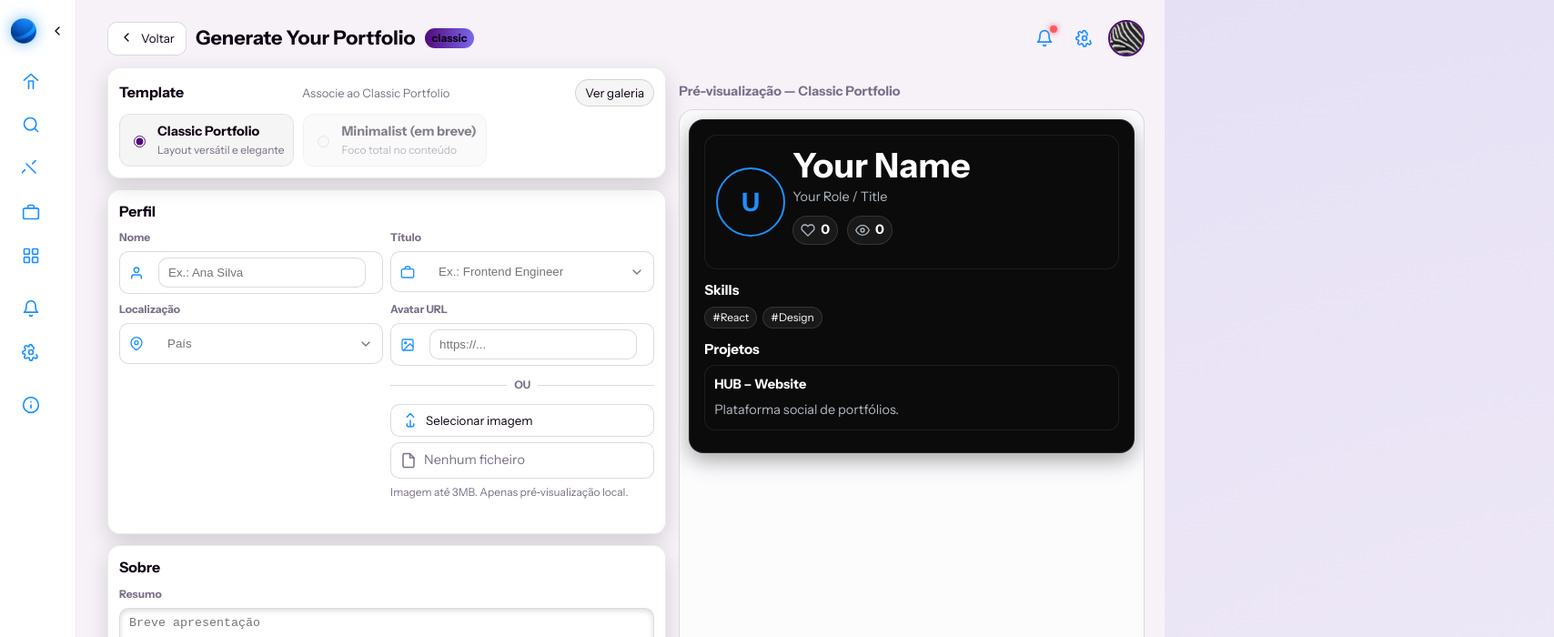
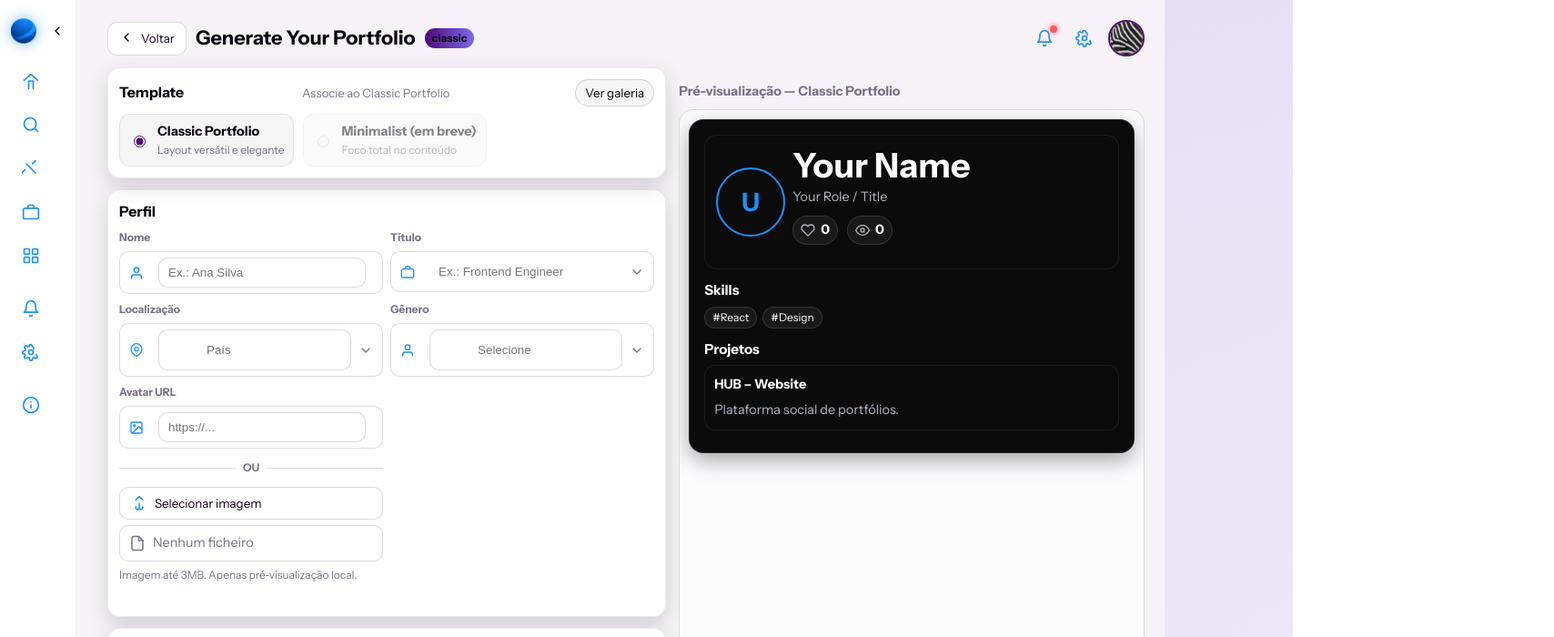
Before and after one commit to StanleyPauloIM/Hub-PortfolioSite, a React (Vite) app: page /generateurportfolio in a window 1280 px wide. Shown: the top 700 px of the page at 91% size, 1708 px wide, since content can reach past the window. Built offline with nearby package versions, Linux system fonts and the light colour scheme.

Commit message:
feat(profile): add Gender dropdown (Masculino/Feminino/Não dizer) to GenerateUrPortfolio and display on ClassicPortfolio

```diff
--- a/src/pages/GenerateUrPortfolio/GenerateUrPortfolio.jsx
+++ b/src/pages/GenerateUrPortfolio/GenerateUrPortfolio.jsx
@@ -110,6 +110,7 @@ const defaultData = {
     name: '',
     title: '',
     location: '',
+    gender: '',
     avatarUrl: '',
   },
   stats: { likes: 0, views: 0 },
@@ -198,6 +199,8 @@ export default function GenerateUrPortfolio() {
     { label: 'GenerateUrPortfolio', path: '/generateurportfolio' },
     { label: 'ThePortfolio', path: '/theportfolio' },
   ];
+
+  const GENDER_OPTIONS = ['Masculino', 'Feminino', 'Não dizer'];
 
   // Helpers to update nested fields
   const setField = (path, value) => {
@@ -458,8 +461,8 @@ renderLeadingIcon={() => null}
                     />
                   </Field>
                 </div>
-<div className={styles.field}><label>Localização</label>
-                  <Field icon={<Icon.mapPin className={styles.inputIcon} />} dropdown noInnerFrame>
+                <div className={styles.field}><label>Localização</label>
+                  <Field icon={<Icon.mapPin className={styles.inputIcon} />} dropdown noInnerField>
                     <AutocompleteSelect
                     value={data.profile.location}
                     onChange={(val)=>setField(['profile','location'], val)}
@@ -467,7 +470,20 @@ renderLeadingIcon={() => null}
                     placeholder="País"
                     allowCustom={true}
                     maxVisible={7}
-renderLeadingIcon={() => null}
+                    renderLeadingIcon={() => null}
+                    />
+                  </Field>
+                </div>
+                <div className={styles.field}><label>Gênero</label>
+                  <Field icon={<Icon.user className={styles.inputIcon} />} dropdown noInnerField>
+                    <AutocompleteSelect
+                      value={data.profile.gender||''}
+                      onChange={(val)=>setField(['profile','gender'], val)}
+                      options={GENDER_OPTIONS}
+                      placeholder="Selecione"
+                      allowCustom={false}
+                      maxVisible={7}
+                      renderLeadingIcon={() => null}
                     />
                   </Field>
                 </div>
--- a/src/pages/ThePortfolio/templates/classic/ClassicPortfolio.jsx
+++ b/src/pages/ThePortfolio/templates/classic/ClassicPortfolio.jsx
@@ -108,9 +108,10 @@ export default function ClassicPortfolio({ data }) {
           <div className={styles.headerText}>
             <h1 className={styles.name}>{profile.name || 'Your Name'}</h1>
             <div className={styles.title}>{profile.title || 'Your Role / Title'}</div>
-            {(profile.location || contact.email || socials.github || socials.linkedin) && (
+            {(profile.location || profile.gender || contact.email || socials.github || socials.linkedin) && (
               <div className={styles.metaRow}>
                 {profile.location && <span className={styles.metaItem}>📍 {profile.location}</span>}
+                {profile.gender && <span className={styles.metaItem}>🧑 {profile.gender}</span>}
                 {contact.email && <span className={styles.metaItem}>✉️ {contact.email}</span>}
               </div>
             )}
```
